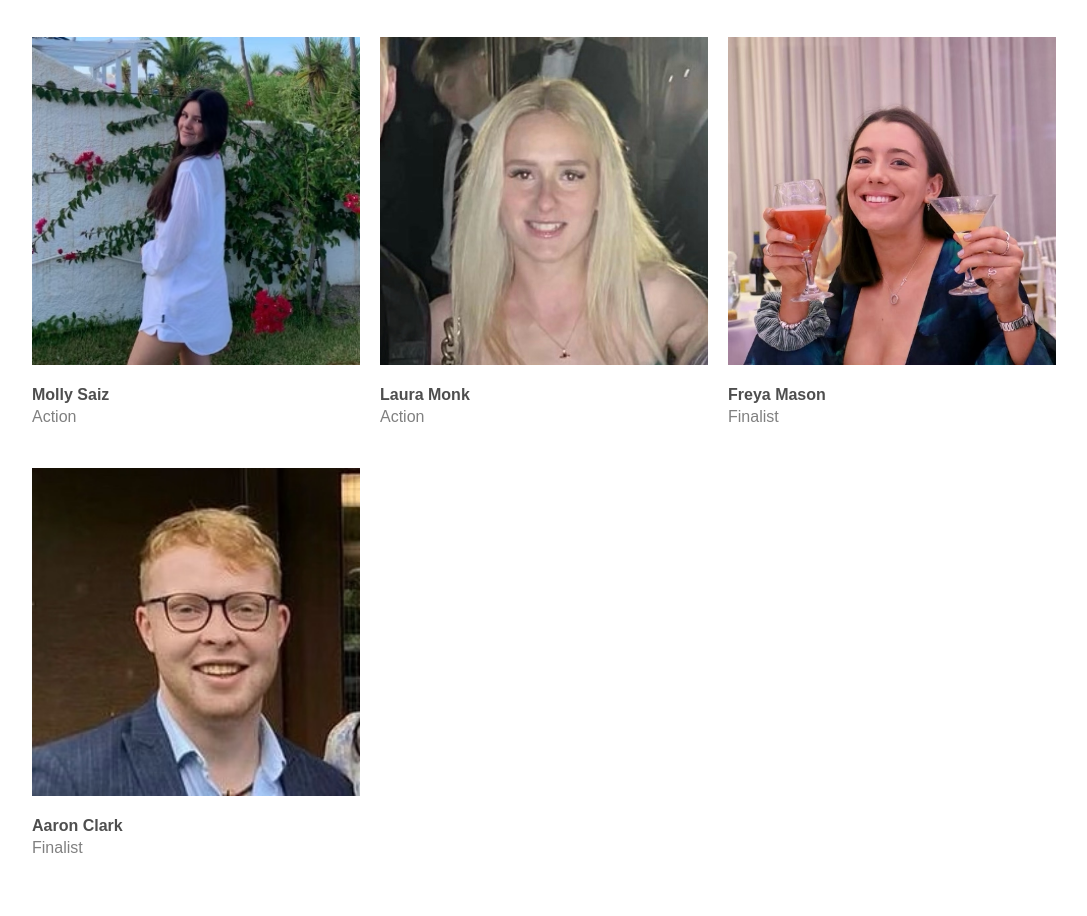
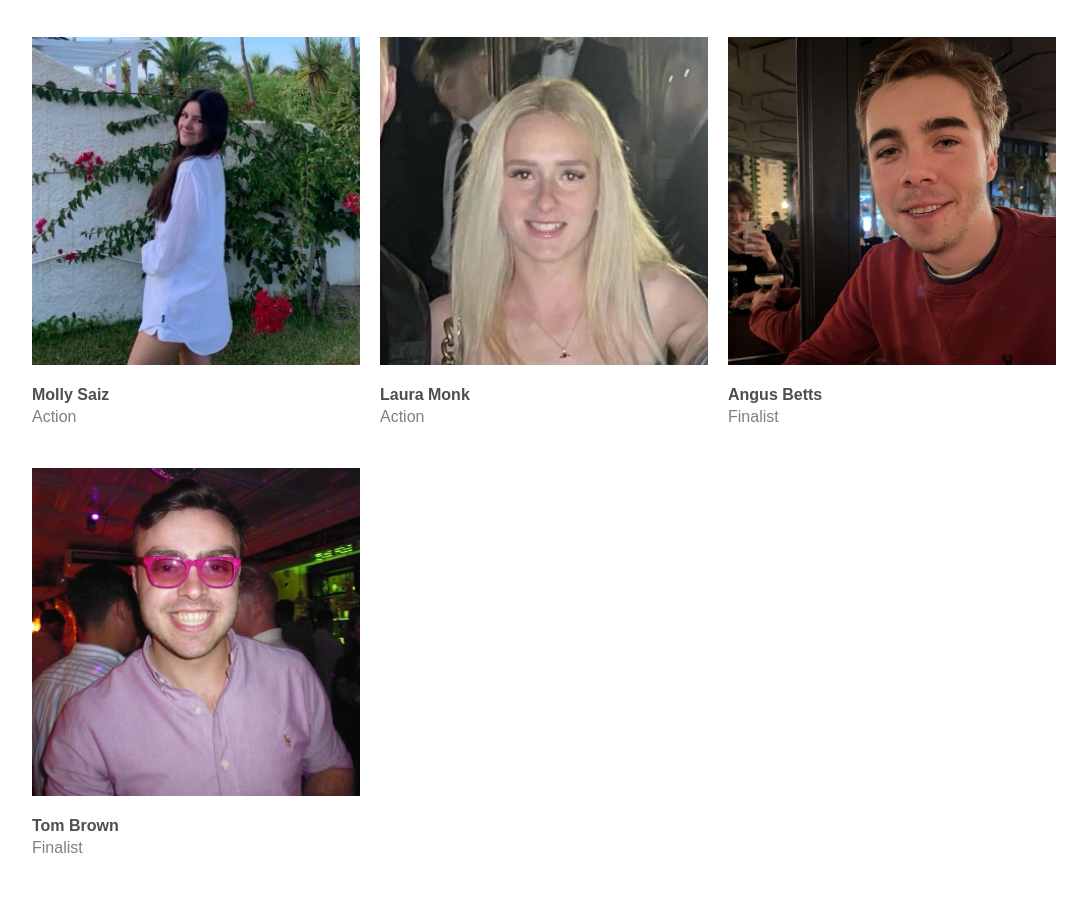
Before and after one commit to domparsons/faradayhall.co.uk, a plain HTML site: page committee.html in a window 1280 px wide. Shown: the part 3286-4202 px from the top of the page, without its empty margins (96-1183 px from the left). Drawn offline with Linux system fonts and the light colour scheme.

Commit message:
New finalists

```diff
--- a/committee.html
+++ b/committee.html
@@ -230,20 +230,20 @@
 
                 <div class="member-container">
                     <div>
-                        <img class="committee-photo" src="images/committee/freya.jpg"></img>
+                        <img class="committee-photo" src="images/committee/angus.jpg"></img>
                     </div>
                     <div class="text-container">
-                        <p class="member-name">Freya Mason</p>
+                        <p class="member-name">Angus Betts</p>
                         <p class="member-role">Finalist</p>
                     </div>
                 </div>
 
                 <div class="member-container">
                     <div>
-                        <img class="committee-photo" src="images/committee/aaron.jpg"></img>
+                        <img class="committee-photo" src="images/committee/tom.jpg"></img>
                     </div>
                     <div class="text-container">
-                        <p class="member-name">Aaron Clark</p>
+                        <p class="member-name">Tom Brown</p>
                         <p class="member-role">Finalist</p>
                     </div>
                 </div>
```
Also changed, not shown: images/committee/aaron.jpg (deleted), images/committee/angus.jpg (added), images/committee/freya.jpg (deleted), images/committee/tom.jpg (added), 3 other files.
